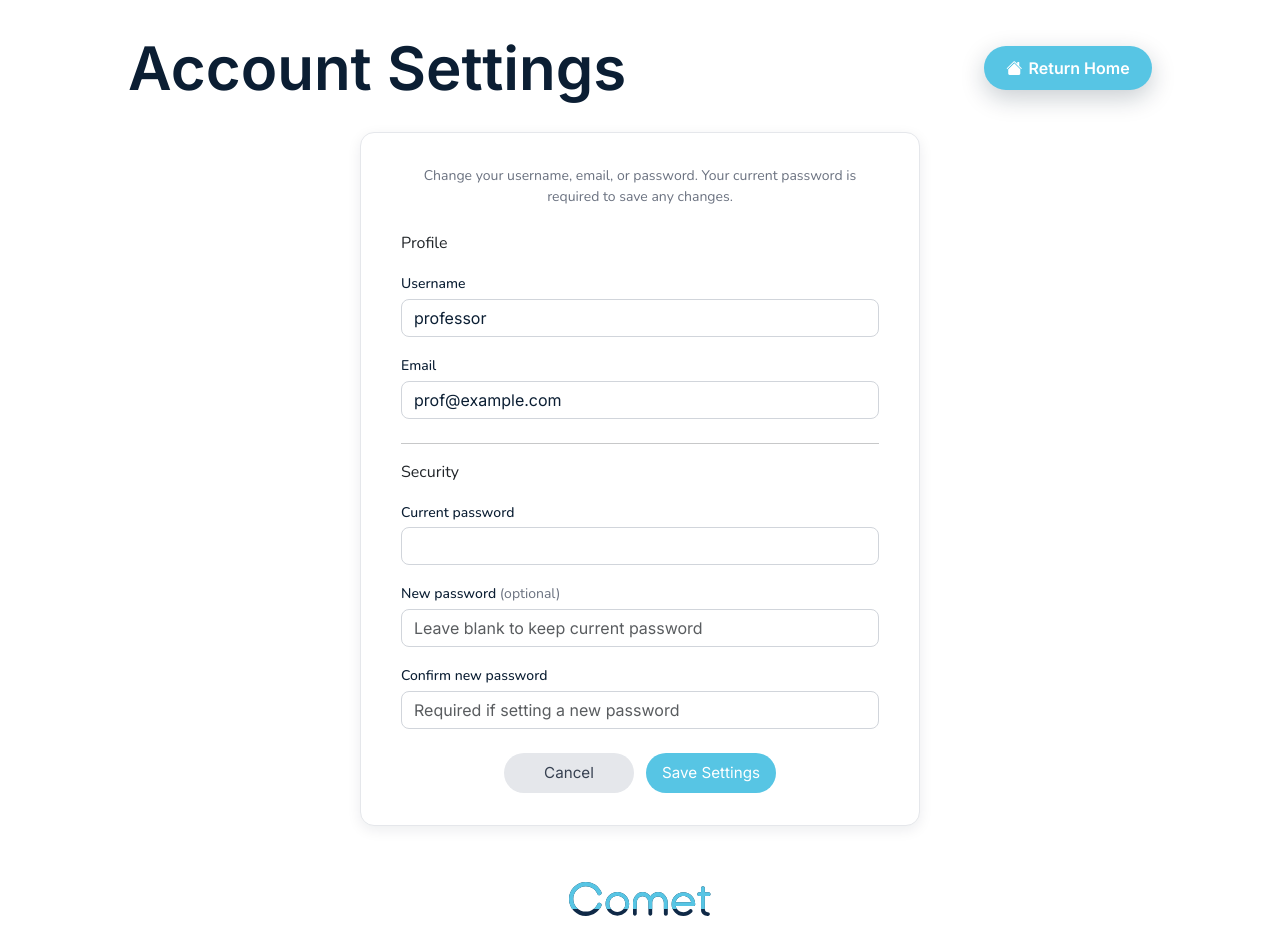
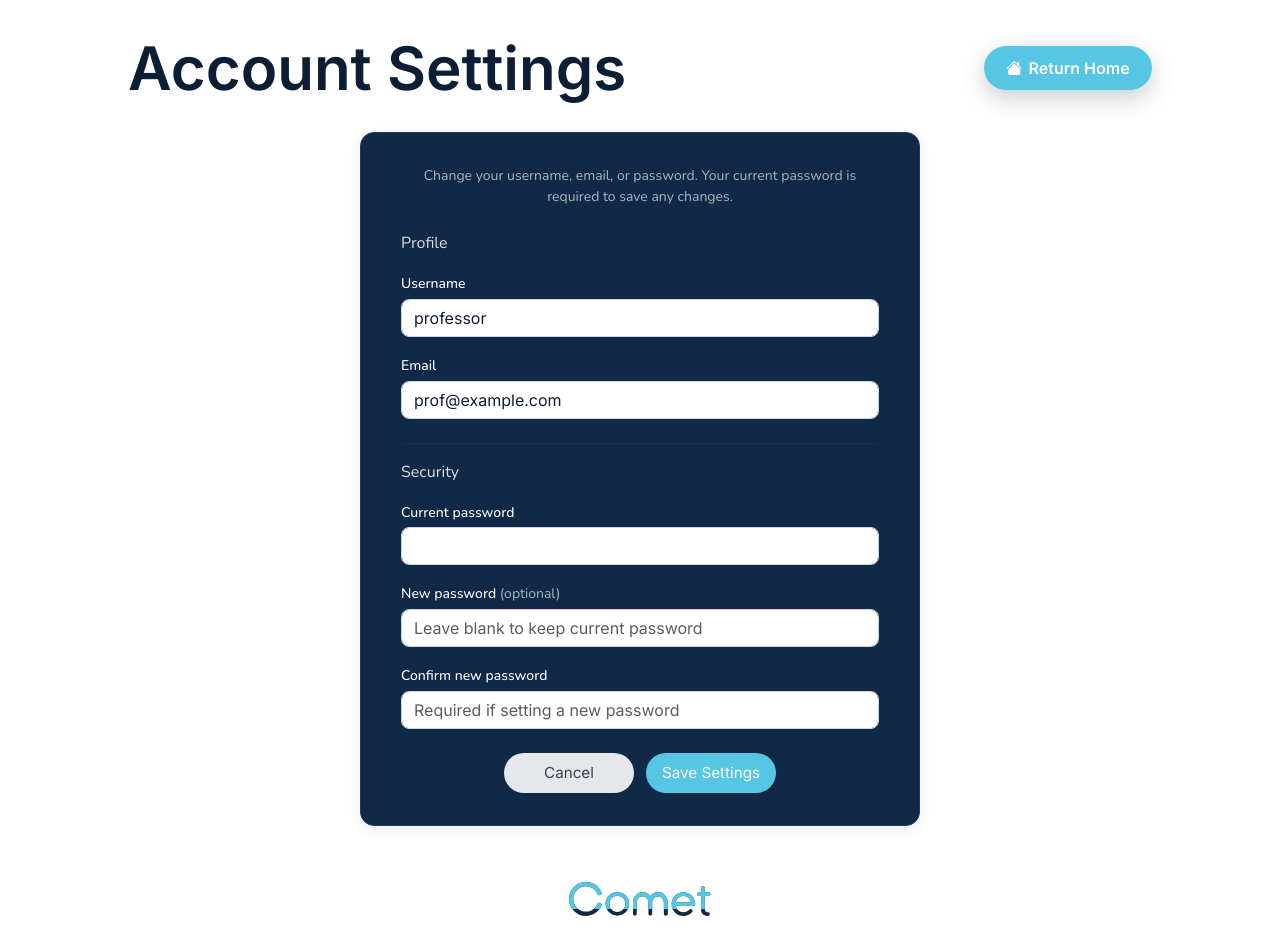
Before and after one commit to pooftek/IntelligentNameplateFinal, a Flask app: page /preferences/account in a window 1280 px wide. Run offline with Flask 3, Linux system fonts and the light colour scheme; a user stored in the database is signed in; data that the repository does not hold is empty; some libraries are stand-ins or nearby versions.

Commit message:
UI tweaks: play button icon size, account settings card color, and Claude project config
- Scale play button triangle to ~1.75x original (clamp 4.025rem/8.75vw/6.125rem)
- Set account settings card background to logo navy (#0F2947) with light text
- Add .claude/ project rules, agents, and skills configuration

Co-Authored-By: Claude Sonnet 4.6 <noreply@anthropic.com>

```diff
--- a/templates/account_settings.html
+++ b/templates/account_settings.html
@@ -77,8 +77,8 @@
 
     /* ── Form card ── */
     .account-card {
-        background: #FFFFFF;
-        border: 1px solid #e5e7eb;
+        background: #0F2947;
+        border: 1px solid #1A3D6B;
         border-radius: var(--card-border-radius);
         box-shadow: 0 4px 14px rgba(11,30,51,0.08);
         padding: 2rem 2.5rem;
@@ -87,7 +87,7 @@
     }
 
     .account-card .form-label {
-        color: #0B1E33;
+        color: #FFFFFF;
         font-size: 0.875rem;
         font-weight: 500;
         margin-bottom: 0.3rem;
@@ -108,8 +108,16 @@
     }
 
     .account-card .text-muted {
-        color: #6b7280 !important;
+        color: rgba(255,255,255,0.65) !important;
         font-size: 0.875rem;
+    }
+
+    .account-card .settings-section-title {
+        color: rgba(255,255,255,0.85);
+    }
+
+    .account-card .settings-divider {
+        border-top-color: rgba(255,255,255,0.15);
     }
 
     /* ── Actions ── */
--- a/templates/classroom.html
+++ b/templates/classroom.html
@@ -242,9 +242,9 @@
     }
 
     .start-play-circle i {
-        font-size: clamp(2.3rem, 5vw, 3.5rem);
+        font-size: clamp(4.025rem, 8.75vw, 6.125rem);
         line-height: 1;
-        margin-left: 0.2rem;
+        margin-left: 0.4rem;
     }
 
     #startClassCard.live-class .start-play-circle {
```
Also changed, not shown: .claude/CLAUDE.md (added), .claude/agents/db.md (added), .claude/agents/grading.md (added), .claude/agents/realtime.md (added), .claude/rules/architecture.md (added), .claude/rules/coding.md (added), .claude/rules/security.md (added), .claude/rules/testing.md (added), .claude/skills/review.md (added), .claude/skills/security-review.md (added), .claude/skills/simplify.md (added).
